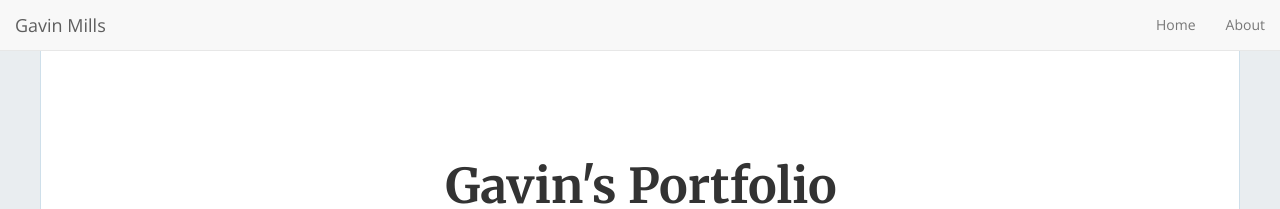
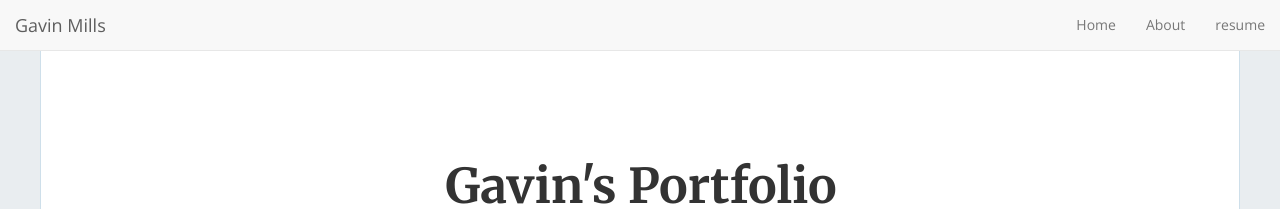
Before and after one commit to GMill728/gmill728.github.io, a Jekyll site: the page built from docs/index.html, in a window 1280 px wide. Shown: the top 209 px of the page. Built offline with Jekyll 4.4.1, drawn with Linux system fonts in a browser that asks for light colours; nearby versions of some CDN libraries; the list of posts is cut into pages by our own code.

Commit message:
Added Resume Page

```diff
--- a/docs/_config.yml
+++ b/docs/_config.yml
@@ -104,6 +104,7 @@ enable_nav: true
 nav_item:
   - { url: '/', text: 'Home' }
   - { url: '/about', text: 'About' }
+  - { url: '/resume', text: 'resume' }
 
 # Exclude from processing.
 # The following items will not be processed, by default.
```
